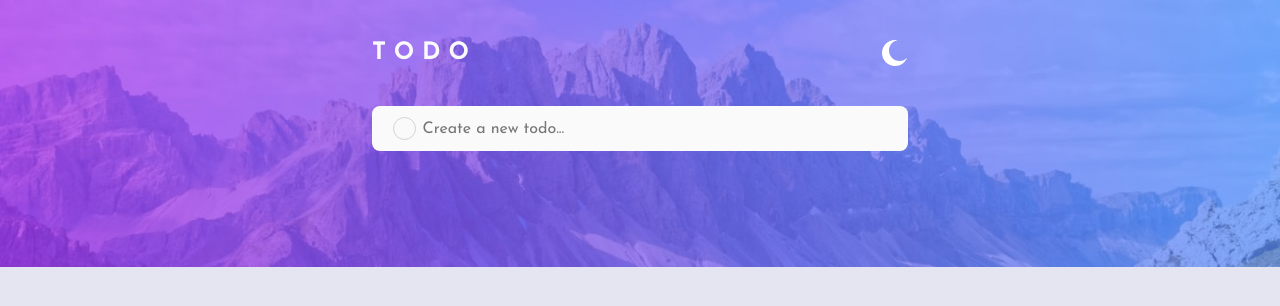
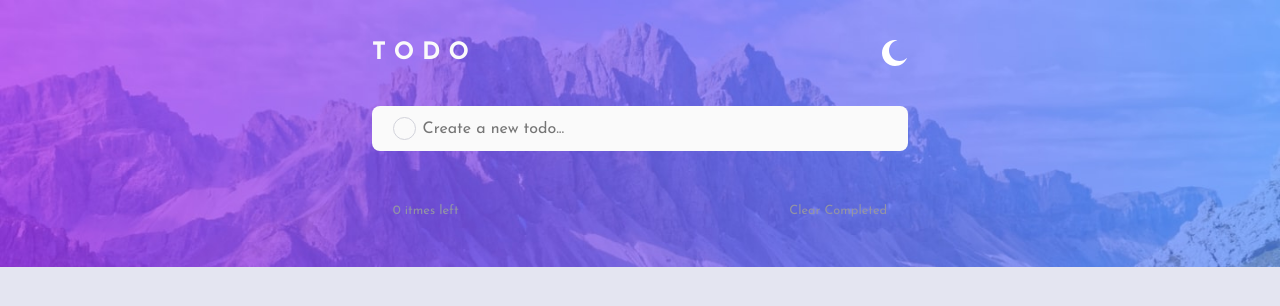
Before and after one commit to Heba-WebDev/To-Do-App, a React (Create React App) app: page / in a window 1280 px wide. Shown: the top 306 px of the page. Built offline with nearby package versions, Linux system fonts and the light colour scheme.

Commit message:
added the item count div

```diff
--- a/src/Todo.js
+++ b/src/Todo.js
@@ -56,6 +56,9 @@ export default function Todo() {
 
    }
 
+
+   const [listItemsCount, SetListItemsCount] = React.useState(0)
+
     return (
         <main className="todo-wrapper" data-theme={theme}>
          <nav className="navbar">
@@ -110,7 +113,11 @@ export default function Todo() {
 
              )}
 
-
+           {list &&
+            <div className="list-states">
+                    <div className="itemCount">{listItemsCount} itmes left</div>
+                    <div className="clear">Clear Completed</div>
+                 </div>}
              </div>
 
         </main>
```
